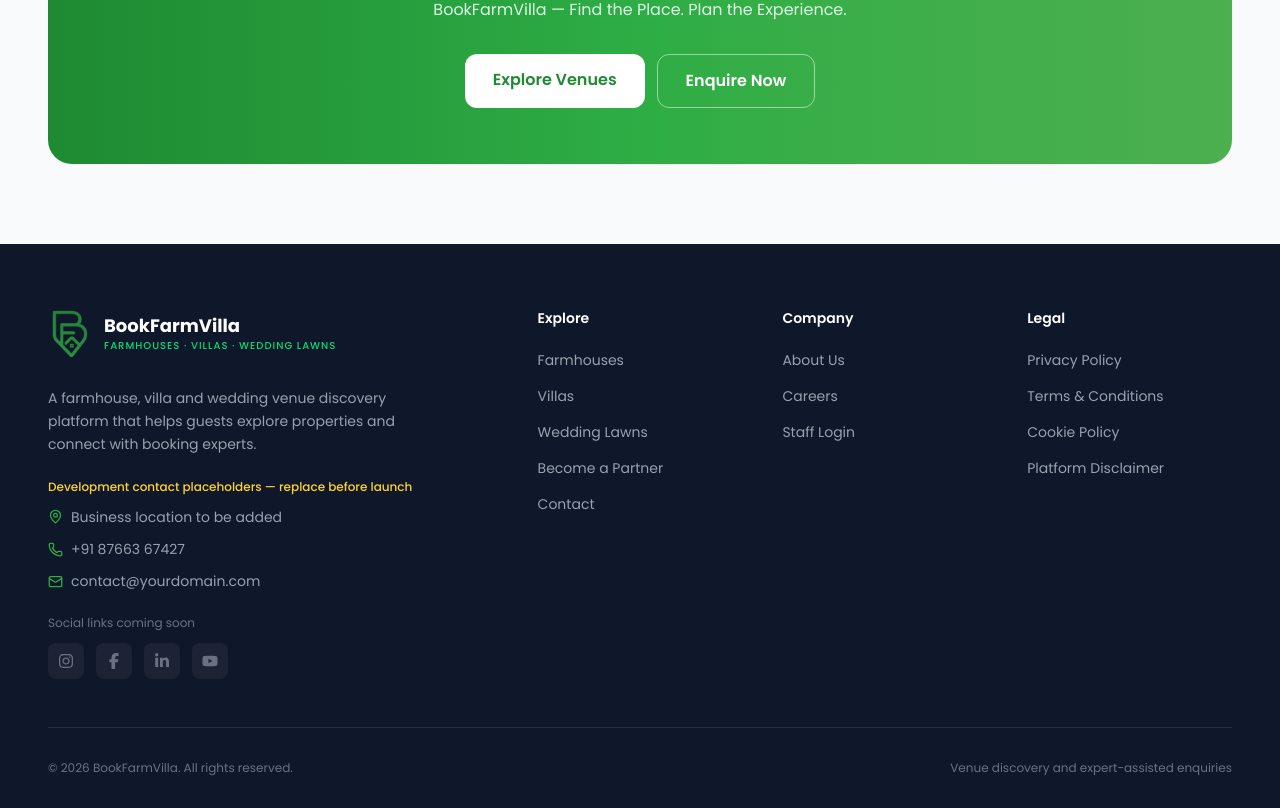
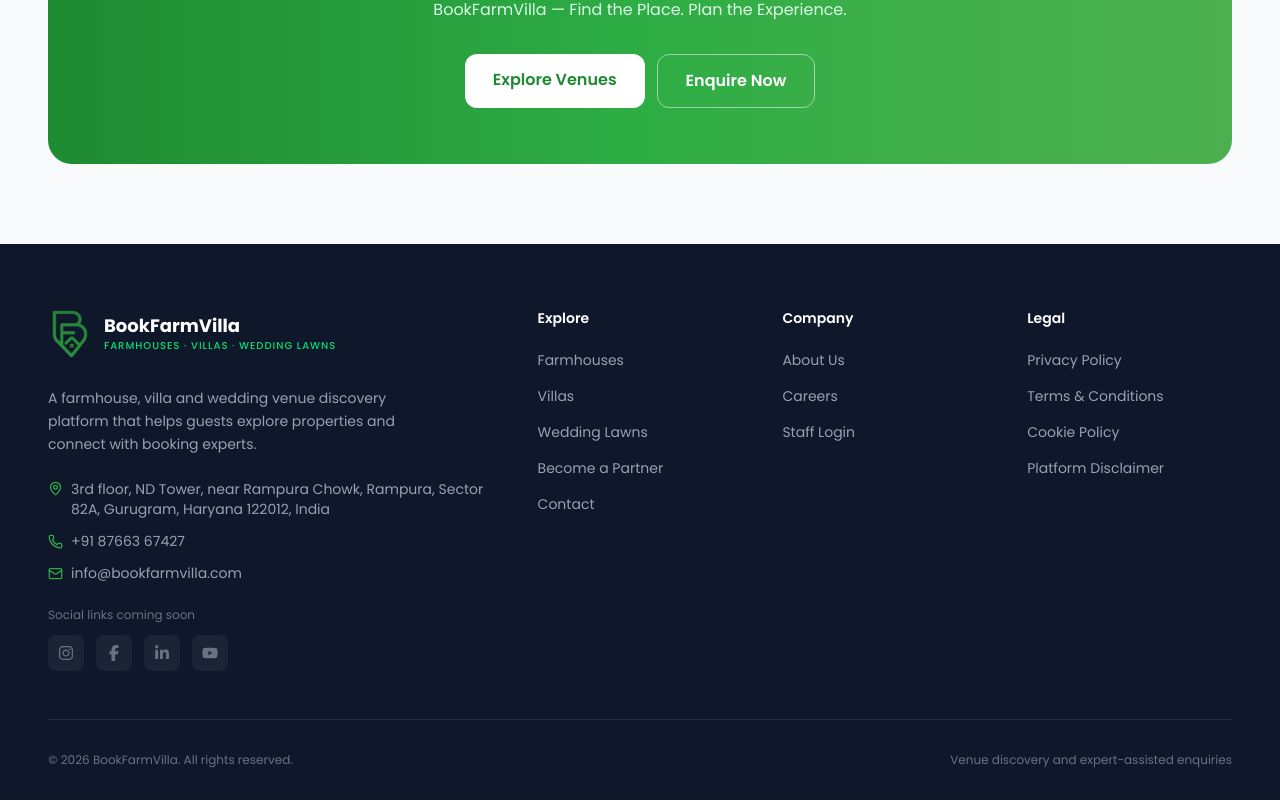
Before and after one commit to ut-pro/bookfarmvilla-frontend, a Next.js app: page /about in a window 1280 px wide. Shown: the part 5761-6569 px from the top of the page. Built offline with nearby package versions, Linux system fonts and the light colour scheme; no server answers.

Commit message:
address, email, seo sub hed, and API updated

```diff
--- a/src/components/home/HeroSection.tsx
+++ b/src/components/home/HeroSection.tsx
@@ -225,8 +225,7 @@
 
         {/* Description */}
         <p className="mb-12 max-w-2xl text-base leading-relaxed text-white/80 md:text-xl">
-          Discover unforgettable experiences with BookFarmVilla and connect
-          with our experts to find the perfect venue for your occasion.
+          Discover farmhouses, villas and wedding venues for your next event. Explore properties on BookFarmVilla and connect with our experts for assistance.
         </p>
 
         {/* Platform statistics */}
--- a/src/components/layout/Footer.tsx
+++ b/src/components/layout/Footer.tsx
@@ -123,6 +123,13 @@
 export default function Footer() {
   const currentYear = new Date().getFullYear();
 
+  const phoneHref = `tel:${siteConfig.contact.phone.replace(
+    /[^\d+]/g,
+    "",
+  )}`;
+
+  const emailHref = `mailto:${siteConfig.contact.email}`;
+
   return (
     <footer
       id="contact"
@@ -181,7 +188,13 @@
                   aria-hidden="true"
                 />
 
-                <span>{siteConfig.contact.phone}</span>
+                <a
+                  href={phoneHref}
+                  className="transition-colors hover:text-[#4CAF50] focus:outline-none focus-visible:text-[#4CAF50]"
+                  aria-label={`Call ${siteConfig.contact.phone}`}
+                >
+                  {siteConfig.contact.phone}
+                </a>
               </div>
 
               <div className="flex items-center gap-2">
@@ -191,7 +204,13 @@
                   aria-hidden="true"
                 />
 
-                <span>{siteConfig.contact.email}</span>
+                <a
+                  href={emailHref}
+                  className="break-all transition-colors hover:text-[#4CAF50] focus:outline-none focus-visible:text-[#4CAF50]"
+                  aria-label={`Email ${siteConfig.contact.email}`}
+                >
+                  {siteConfig.contact.email}
+                </a>
               </div>
             </address>
 
--- a/src/data/site.ts
+++ b/src/data/site.ts
@@ -5,9 +5,10 @@
     "A farmhouse, villa and wedding venue discovery platform that helps guests explore properties and connect with booking experts.",
 
   contact: {
-    location: "Business location to be added",
+    location:
+      "3rd floor, ND Tower, near Rampura Chowk, Rampura, Sector 82A, Gurugram, Haryana 122012, India",
     phone: "+91 87663 67427",
-    email: "contact@yourdomain.com",
-    isPlaceholder: true,
+    email: "info@bookfarmvilla.com",
+    isPlaceholder: false,
   },
 };
--- a/src/lib/api-config.ts
+++ b/src/lib/api-config.ts
@@ -1,5 +1,5 @@
 const DEFAULT_API_BASE_URL =
-  "https://book-farm-villa-be.onrender.com";
+  "https://api.bookfarmvilla.com";
 
 export const API_BASE_URL = (
   process.env.NEXT_PUBLIC_API_BASE_URL?.trim() ||
```
